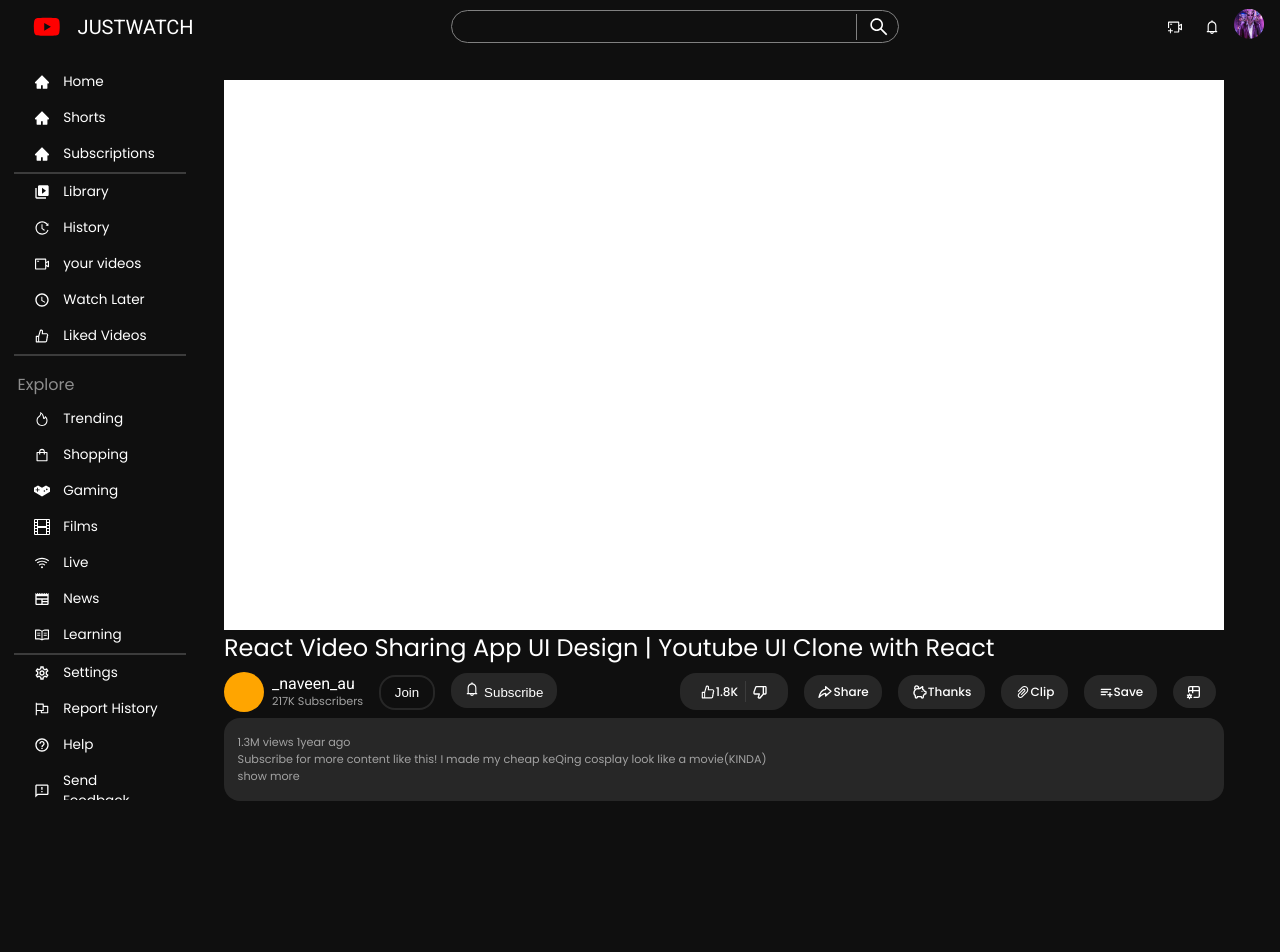
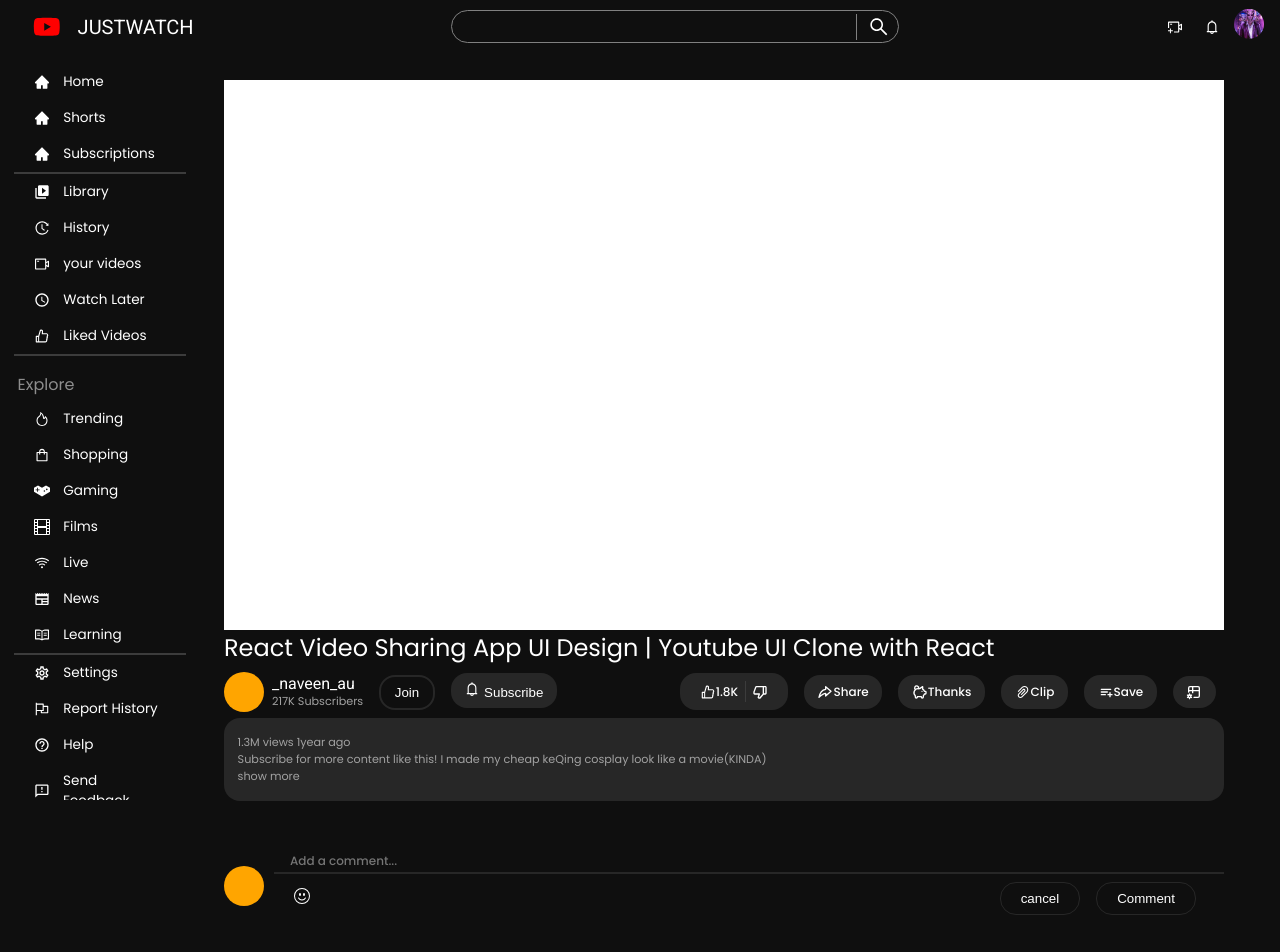
Before and after one commit to naveengitboi/youtubeclone, a React (Create React App) app in the folder client/: page /videoplay in a window 1280 px wide. Shown: the top 952 px of the page. Before the commit the page ends 801 px from the top, so only its background shows below. Built offline with nearby package versions, Linux system fonts and the light colour scheme; the HTML template or start-up script is replaced by a standard one.

Commit message:
added comment component

```diff
--- /dev/null
+++ b/client/src/components/Comments.jsx
@@ -0,0 +1,27 @@
+import React from 'react'
+import '../css/Comments.css'
+import '../css/VideoPlaying.css'
+import {BsEmojiSmile} from 'react-icons/bs'
+function Comments() {
+  return (
+    <div className='commentContainer'>
+        <div className="commentSub">
+            <div className="channelImage"></div>
+            <div className="comment">
+                <input className='commentText smallTexts' type="text" placeholder='Add a comment...'/>
+                <div className="submittingDiv">
+                    <div className="emoji">
+                        <BsEmojiSmile/>
+                    </div>
+                    <div className='submitBtns'>
+                        <button>cancel</button>
+                        <button>Comment</button>
+                    </div>
+                </div>
+            </div>
+        </div>
+    </div>
+  )
+}
+
+export default Comments;
--- /dev/null
+++ b/client/src/css/Comments.css
@@ -0,0 +1,46 @@
+.commentContainer
+{
+    width: 100%;
+    margin: 2rem 0;
+}
+
+.commentSub
+{
+    display: flex;
+    align-items: center;
+    justify-content: space-between;
+    padding: 1rem 0;
+}
+.comment
+{
+    /* flex-grow: 1; */
+    width: 95%;
+}
+.commentText
+{
+    border: none;
+    border-bottom: 2px solid var(--btnBg);
+    background-color: transparent;
+    width: 100%;
+    padding: 0.15rem 1rem;
+    outline: none;
+    color: white;
+
+}
+.submittingDiv
+{
+    display: flex;
+    justify-content: space-between;
+    align-items: center;
+    padding: 0.5rem 1.25rem    ;
+}
+.submitBtns button
+{
+    background-color: transparent;
+    border: 1px solid var(--btnBg);
+    color: white;
+    padding: 0.5rem 1.25rem;
+    border-radius: var(--brRadius);
+    margin:0 0.5rem ;
+
+}
--- a/client/src/pages/VideoPlaying.jsx
+++ b/client/src/pages/VideoPlaying.jsx
@@ -3,6 +3,7 @@
 import {AiOutlineLike,AiOutlinePaperClip,AiOutlineBell} from 'react-icons/ai'
 import {BiDislike} from 'react-icons/bi'
 import {TbShare3,TbPigMoney,TbTableOptions,TbPlaylistAdd} from 'react-icons/tb'
+import Comments from '../components/Comments'
 function VideoPlaying() {
   return (
     <div className='videoContainer'>
@@ -47,7 +48,7 @@
             <p className='tinyTexts'>show more</p>
         </div>
         <div className="comments">
-
+          <Comments/>
         </div>
       </div>
     </div>
```
